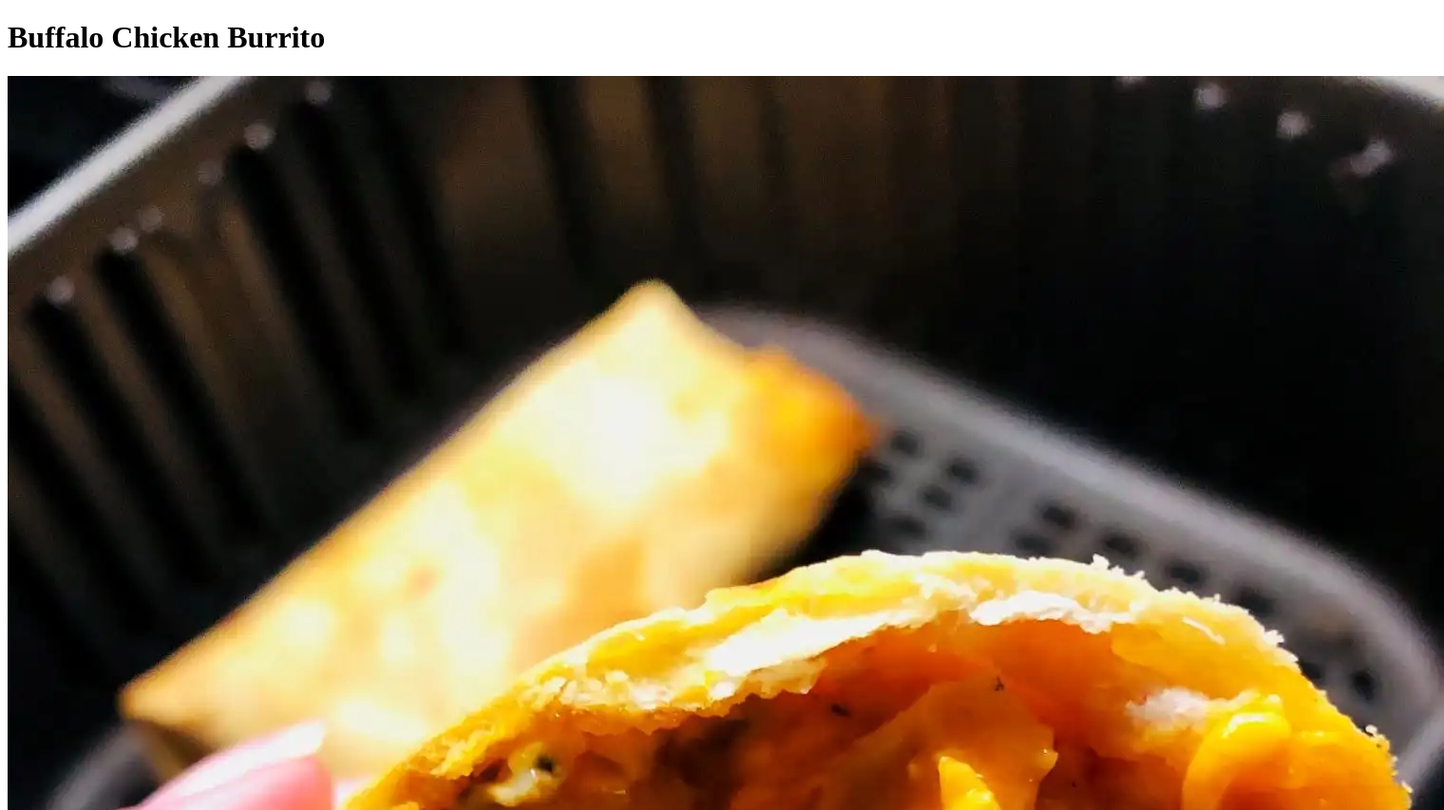
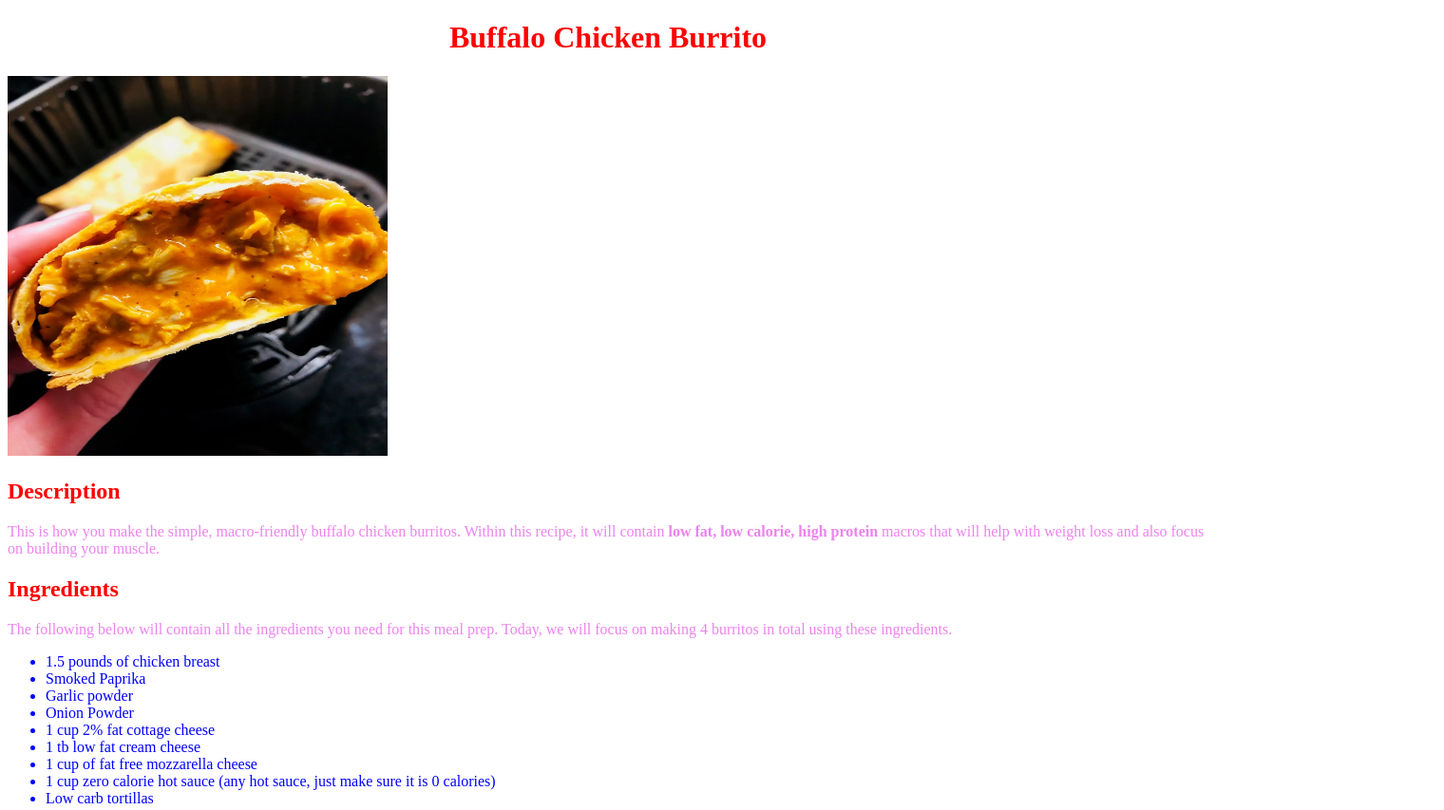
Before and after one commit to RoyK98/odin-recipes, a plain HTML site: page recipes/burrito.html in a window 1280 px wide. Shown: the top 853 px of the page at 95% size, 1520 px wide, since content can reach past the window. Drawn offline with Linux system fonts and the light colour scheme.

Commit message:
adding css

```diff
--- /dev/null
+++ b/recipes/burrito.css
@@ -0,0 +1,31 @@
+img {
+
+    width: 400px;
+    height: 400px;
+
+}
+
+h1 {
+
+    color: red;
+    text-align: center;
+
+}
+
+h2 {
+
+    color: red;
+
+}
+
+.ingredients, .instructions {
+
+    color: blue;
+
+}
+
+.descriptionshort, .ingredientshort {
+
+    color: violet;
+
+}
--- a/recipes/burrito.html
+++ b/recipes/burrito.html
@@ -9,13 +9,17 @@
 
         <h1>Buffalo Chicken Burrito</h1>
 
+        <link rel="stylesheet" href="burrito.css">
+
     </header>
+
+    <body>
 
         <img src="../images/buffalochickenburrito.jpg" alt="Cheesy, Buffalo Chicken Burrito">
 
         <h2>Description</h2>
 
-    <p>
+        <p class="descriptionshort">
 
             This is how you make the simple, macro-friendly buffalo chicken burritos. Within this recipe, it will contain <strong>low fat, low calorie, high protein</strong> macros that will help with weight loss and also focus on building your muscle.
 
@@ -27,11 +31,13 @@
 
         </p>
 
-    <p>
+        <p class="ingredientshort">
 
             The following below will contain all the ingredients you need for this meal prep. Today, we will focus on making 4 burritos in total using these ingredients.
 
         </p>
+
+        <div class="ingredients">
 
             <p>
 
@@ -51,11 +57,15 @@
 
             </p>
 
+        </div>
+
         <p>
 
             <h2>Steps</h2>
 
         </p>
+
+        <div class="instructions">
 
             <p>
 
@@ -76,5 +86,9 @@
 
             </p>
 
+        </div>
+
+    </body>
+
 
 </html>
--- a/recipes/omelette.html
+++ b/recipes/omelette.html
@@ -6,6 +6,8 @@
         <meta charset="UTP-8">
 
         <title>Omelette</title>
+
+        <link rel="stylesheet" href="omlette.css">
 
         <h1>Onion and Turkey Sausage Omellete</h1>
 
@@ -17,17 +19,23 @@
 
         <h2>Description</h2>
 
+       <div class="descriptionshort">
+
             <p>
 
                 This is going to be a simple, macro friendly omellette that anyone can make.
 
             </p>
 
+       </div>
+
         <p>
 
             <h2>Ingredients</h2>
 
         </p>
+
+        <div class="ingredients">
 
             <ul>
 
@@ -39,7 +47,11 @@
 
             </ul>
 
+        </div>
+
         <h2>Steps</h2>
+
+       <div class="steps">
 
             <ol>
 
@@ -51,6 +63,8 @@
 
             </ol>
 
+       </div>
+
     </body>
 
 </html>
--- /dev/null
+++ b/recipes/omlette.css
@@ -0,0 +1,31 @@
+img {
+
+    width: 400px;
+    height: auto;
+
+}
+
+h1 {
+
+    color: red;
+    text-align: center;
+
+}
+
+h2 {
+
+    color: red;
+
+}
+
+.ingredients, .steps {
+
+    color: blue;
+
+}
+
+.descriptionshort {
+
+    color: violet;
+
+}
--- /dev/null
+++ b/recipes/pasta.css
@@ -0,0 +1,31 @@
+img {
+
+    width: 400px;
+    height: auto;
+
+}
+
+h1 {
+
+    color: red;
+    text-align: center;
+
+}
+
+h2 {
+
+    color: red;
+
+}
+
+.ingredients, .stepshort {
+
+    color: blue;
+
+}
+
+.descriptionshort {
+
+    color: violet;
+
+}
```
Also changed, not shown: recipes/pasta.html (+11 -1 lines). Lines whose indentation alone changed are shown as unchanged.
